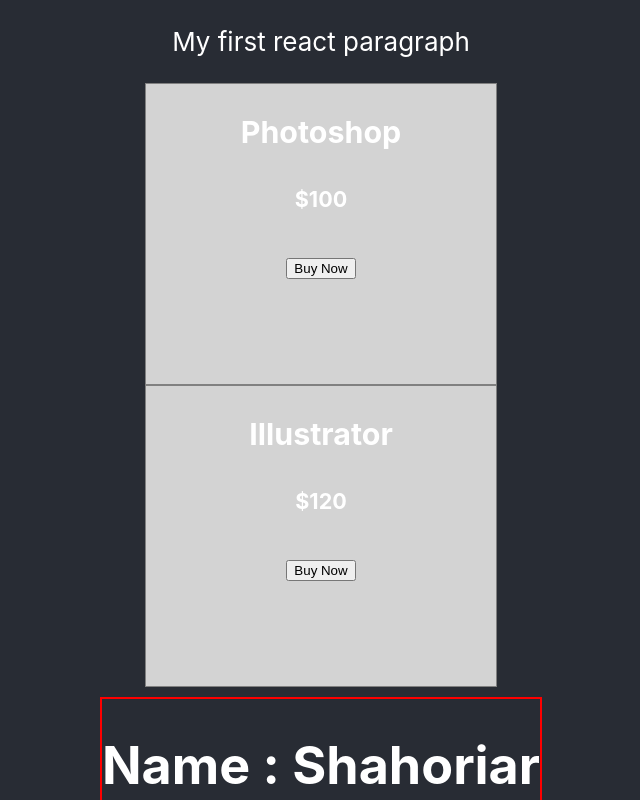
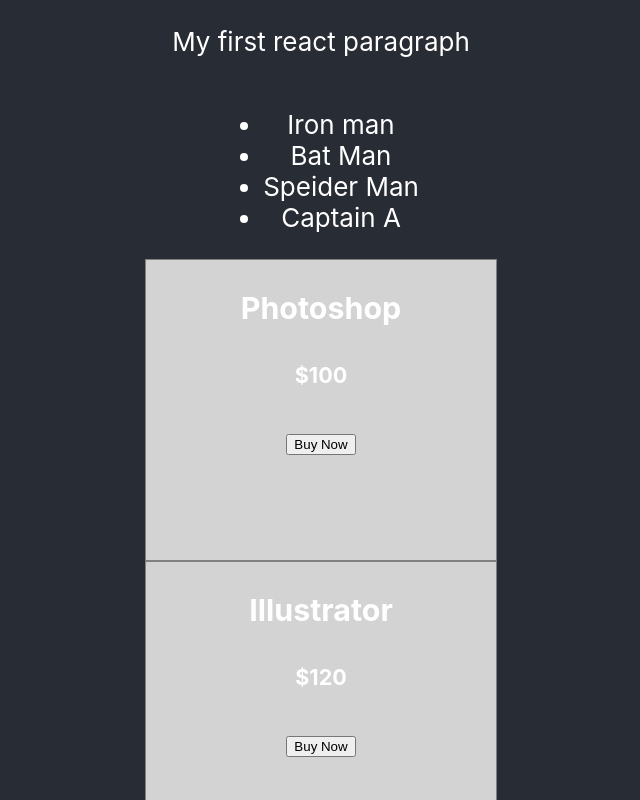
Before and after one commit to Shahoriar007/my-app, a React (Create React App) app: page / in a window 1280 px wide. Shown: the top 800 px of the page, without its empty margins (319-959 px from the left). Built offline with nearby package versions, Linux system fonts and the light colour scheme.

Commit message:
22.9 Dynamically call data & create components

```diff
--- a/src/App.js
+++ b/src/App.js
@@ -4,7 +4,7 @@
 
 function App() {
 
-const names = ['Iron man']  //Array
+const names = ['Iron man', 'Bat Man', 'Speider Man', 'Captain A']  //Array
 const produts = [                //Object
   {name: 'Photoshop', price: '$100'},
   {name: 'Illustrator', price: '$120'},
@@ -16,9 +16,18 @@
       <header className="App-header">
 
         <p>My first react paragraph</p>
-        {/* <Product name={produts[0].name} price={produts[0].price}></Product> //Pass one by one object element */}
-        <Product product={produts[0]}></Product>
-        <Product product={produts[1]}></Product>
+
+        <ul>
+          {
+            names.map(name => <li>{name}</li>)
+          }
+        </ul>
+
+        {
+          produts.map(product => <Product product={product}></Product> )
+        }
+
+
         <Person name="Shahoriar" type="Man"></Person>
         <Person name={names[0]}></Person> {/*// Access by the value of an array  */}
         <Person></Person>
```
